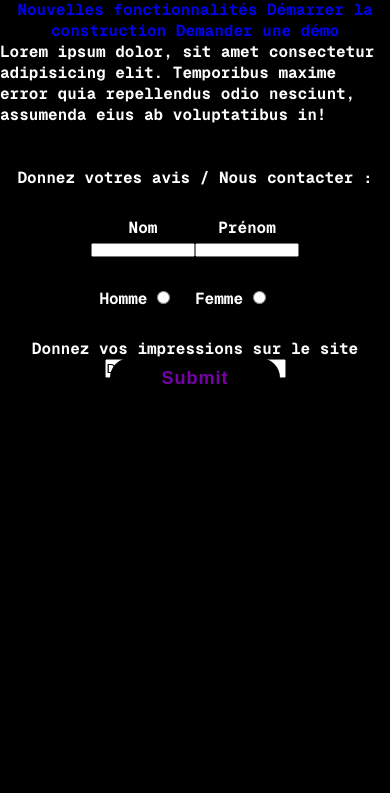
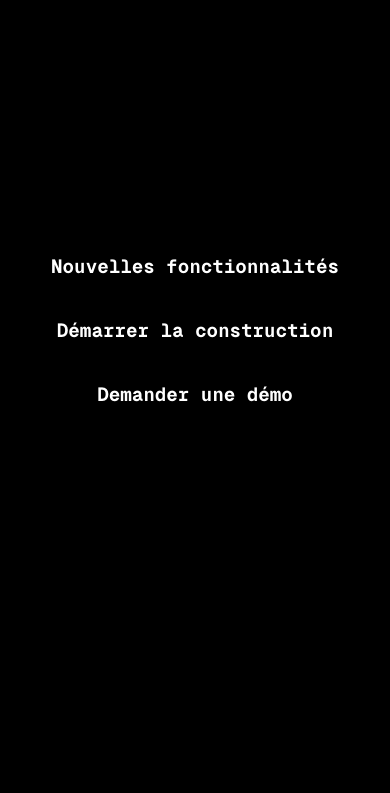
Before and after one commit to SENE-Pablo-2326099b/SAE, a plain HTML site: page SAE.html in a window 390 px wide. Shown: the part 85-878 px from the top of the page. Before the commit the page ends 844 px from the top, so only its background shows below. Drawn offline with Linux system fonts and the light colour scheme; files whose address does not match are found by name.

Commit message:
Mise en page

```diff
--- a/SAE.html
+++ b/SAE.html
@@ -3,39 +3,38 @@
 <head>
     <meta charset="UTF-8">
     <meta name="viewport" content="width=device-width, initial-scale=1.0">
-     <link rel="apple-touch-icon" sizes="120x120" href="/home/dodge/but/HTML/SAE/assets/favicon/apple-touch-icon.png">
-     <link rel="icon" type="image/png" sizes="32x32" href="/home/dodge/but/HTML/SAE/assets/favicon/favicon-32x32.png">
-     <link rel="icon" type="image/png" sizes="16x16" href="/home/dodge/but/HTML/SAE/assets/favicon/favicon-16x16.png">
-     <link rel="favicon" href="/home/dodge/but/HTML/SAE/assets/favicon/favicon.ico">
-     <link rel="manifest" href="/home/dodge/but/HTML/SAE/assets/favicon/site.webmanifest">
-     <link rel="mask-icon" href="/home/dodge/but/HTML/SAE/assets/favicon/safari-pinned-tab.svg" color="#5bbad5">
+    <link rel="apple-touch-icon" sizes="120x120" href="assets/favicon/apple-touch-icon.png">
+    <link rel="icon" type="image/png" sizes="32x32" href="assets/favicon/favicon-32x32.png">
+    <link rel="icon" type="image/png" sizes="16x16" href="assets/favicon/favicon-16x16.png">
+    <link rel="favicon" href="assets/favicon/favicon.ico">
+    <link rel="manifest" href="assets/favicon/site.webmanifest">
+    <link rel="mask-icon" href="assets/favicon/safari-pinned-tab.svg" color="#5bbad5">
     <meta name="msapplication-TileColor" content="#603cba">
     <meta name="theme-color" content="#ffffff">
     <link rel="stylesheet" href="style.css">
     <title>Vanityddd</title>
 </head>
 <body>
-     <header>
-         <h1>VANITY</h1>
-     </header>
     <main>
-         <!-- navbar -->
+        <!-- Navbar -->
         <nav class="navbar">
-            <a href="#">Nouvelles fonctionnalités</a>
-            <a href="#">Démarrer la construction</a>
-            <a href="#">Demander une démo</a>
+            <a href="#" class="logo">VANITY</a>
+            <div class="nav-links">
+                <ul>
+                    <li><a href="#">Nouvelles fonctionnalités</a></li>
+                    <li><a href="#">Démarrer la construction</a></li>
+                    <li><a href="#">Demander une démo</a></li>
+                </ul>
+            </div>
+            <img src="assets/IconNavBar/hamburgerNavbarIcon.png" alt="IconMenu" class="menu-hamburger">
         </nav>
     </main>
-     <div class="container">
-         <div class="item item-1">
-             <p>Lorem ipsum dolor, sit amet consectetur adipisicing elit. Temporibus maxime error quia repellendus odio nesciunt, assumenda eius ab voluptatibus in! </p>
-         </div>
-     </div>
     <br><br>
     <div class="container">
         <div class="contact">
+            <footer>
                 <form>
-               <p class="Ftitre">Donnez votres avis / Nous contacter : </p>
+                    <p class="Ftitre">Donnez vos avis / Nous contacter :</p>
                     <div class="separation"></div>
                     <div class="corps-formulaire">
                         <div class="Fnom-prenom">
@@ -65,19 +64,14 @@
                             <input type="text" id="message" name="contact" value="Donnez-nous votre avis !">
                         </div>
                         <div class="wrapper">
-                            <button class="">
-                              <span>Submit</span>
-                              <div class="success">
-                              </div>
+                            <button>
+                                <span>Envoyer</span>
                             </button>
                         </div>
                     </div>
-                  </div>
                 </form>
+            </footer>
         </div>
     </div>
 </body>
 </html>
-
-
-<!-- Bref j'ai bien galere a reconnecter mon git desktop a inline -->
--- a/style.css
+++ b/style.css
@@ -1,15 +1,11 @@
-/*Fonts et police d'écriture */
-
-*{
+* {
   margin: 0;
   padding: 0;
   text-decoration: none;
   list-style: none;
-
-
-
 }
 
+/* Fonts et police d'écriture */
 @font-face {
   font-family: "Geist";
   src: url(/SAE/assets/Fonts/Geist/Geist/Geist-Black.otf) format('woff2');
@@ -20,29 +16,109 @@
   src: url(/SAE/assets/Fonts/Geist.Mono/Geist.Mono/GeistMono-Black.otf) format('woff2');
 }
 
-
 body {
-
   font-family: 'Geist-mono', sans-serif;
   background-color: rgb(0, 0, 0);
   color: white;
+  height: 1500px;
 }
 
-  header{
-
+header {
   height: 10vh;
   width: 100vw;
+  font-size: 10ox;
+}
+
+.navbar {
+  position: absolute;
+  padding: 50px;
+  display: flex;
+  justify-content: space-between;
+  align-items: center;
+  width: 100%;
+  box-sizing: border-box;
+}
+
+.navbar a {
+  color: white;
 }
 
 
-  .navbar {
+.navbar .logo {
+  font-size: 2em;
+  font-weight: bold;
+}
 
-    text-align: center;
-    color: #7900A8;
+.navbar .nav-links ul {
+  display: flex;
+}
+
+.navbar .nav-links ul li {
+  margin: 0 20px;
+}
+
+.navbar .menu-hamburger {
+
+  display: none;
+  position: absolute;
+  top: 35px;
+  right: 35px;
+  width: 35px;
 
 }
-  title {
-    text-transform: uppercase;
+
+/* Formulaire de contact bas de page */
+
+@media screen and (max-width: 900px) {
+
+  .contact {
+    display: flex;
+  }
+
+  .navbar {
+    top: 0%;
+    left: 0%;
+    padding: 0%;
+  }
+
+
+  .navbar .menu-hamburger {
+    display: block;
+  }
+
+
+  .nav-links {
+    display: flex;
+    justify-content: center;
+    align-items: center;
+    top: 0%;
+    left: 0%;
+    position: absolute;
+    background-color: #000000;
+    width: 100%;
+    height: 100vh;
+  }
+
+  .nav-links ul {
+    display: flex;
+    flex-direction: column;
+    align-items: center;
+    justify-content: center;
+    margin-bottom: 15px;
+
+  }
+
+  .navbar .nav-links ul li {
+    margin: 20px 0;
+    font-size: 1.2em;
+  }
+
+  .navbar .logo {
+    position: absolute;
+    font-size: 2em;
+    font-weight: bold;
+  }
+
 }
 
 
@@ -52,51 +128,49 @@
   color: white;
 }
 
+
 /* Formulaire de contact bas de page */
-
 .contact {
-    height: 250px;
-    width: 500px;
+  display: none;
+  align-items: center;
+  justify-content: center;
+  width: 100%;
+  max-width: 500px;
+  position: fixed;
+  background-color: #1a1a1a;
+  z-index: 1000;
+  padding: 20px;
 }
 
 .container {
-    display: flex;
-    flex-direction: center;
+  position: relative;
+  margin-top: 1px;
   color: white;
 }
 
-  .Ftitre{
-    display: flex;
-    justify-content: center;
+.Ftitre {
+  text-align: center;
   color: white;
 }
 
-  .Fhomme-femme {
-    display: flex;
-    justify-content: center;
-
+.Fhomme-femme,
+.Fnom-prenom,
+.Fmessage,
+.inputmessage,
+.wrapper {
+  text-align: center;
 }
 
 .Fnom-prenom {
   display: flex;
-    justify-content: center;
+  justify-content: space-around;
   align-items: center;
-    height: 100px;
+  margin-bottom: 20px;
 }
 
 .Fnom-prenom input {
-
-    height: 10px;
-    width: 100px;
-
-
-  }
-
-  .nom,
-  .prenom {
-    display: flex;
-    align-items: center;
-    justify-content: center;
+  height: 30px;
+  width: 45%;
 }
 
 .radio {
@@ -109,95 +183,49 @@
   margin-right: 5px;
 }
 
-  .Fmessage {
-
-    display: flex;
-    justify-content: center;
-  }
-  .inputmessage {
-
-    display: flex;
-    justify-content: center;
+.Fmessage,
+.inputmessage,
+.wrapper {
+  margin-top: 20px;
 }
 
-  .wrapper{
-    position: relative;
-    width: 100%;
-    height: 100%;
-  }
-
-  button{
-    position: relative;
-    top: 60%;
-    left: 50%;
-    transform: translate(-50%, -50%);
-
+button {
   width: 170px;
   height: 40px;
   line-height: 1;
   font-size: 18px;
   font-weight: bold;
   letter-spacing: 1px;
-    border: 3px solid #000000;
+  border: 3px solid #7900A8;
   background: #000000;
-    color: #7900A8;
+  color: #ffffff;
   border-radius: 40px;
   cursor: pointer;
   overflow: hidden;
   transition: all .35s;
 }
 
-  button:hover{
+button:hover {
   background: #000000;
   color: #7900A8;
 }
 
-  button span{
+button span {
   opacity: 1;
   visibility: visible;
   transition: all .35s;
 }
 
-  .success{
-    position: absolute;
-    top: 0;
-    left: 0;
-    width: 100%;
-    height: 100%;
-    background: #fff;
-    border-radius: 50%;
-    z-index: 1;
-    opacity: 0;
-    visibility: hidden;
-    transition: all .35s;
-  }
-
-  .success svg{
-    width: 20px;
-    height: 20px;
-    fill: #7900A8;
-    transform-origin: 50% 50%;
-    transform: translateY(-50%) rotate(0deg) scale(0);
-    transition: all .35s;
-  }
-
-  button.is_active{
+button.is_active {
   width: 40px;
   height: 40px;
 }
 
-  button.is_active .success{
+button.is_active {
   opacity: 1;
   visibility: visible;
 }
 
-  button.is_active .success svg{
-    margin-top: 50%;
-    transform: translateY(-50%) rotate(720deg) scale(1);
+button.is_active span {
+  opacity: 0;
 }
-
-  button.is_active span{
-    opacity: 0;
-    visibility: hidden;  }
-
-/* Fin du formulaire : */
```
Lines whose indentation alone changed are shown as unchanged.
